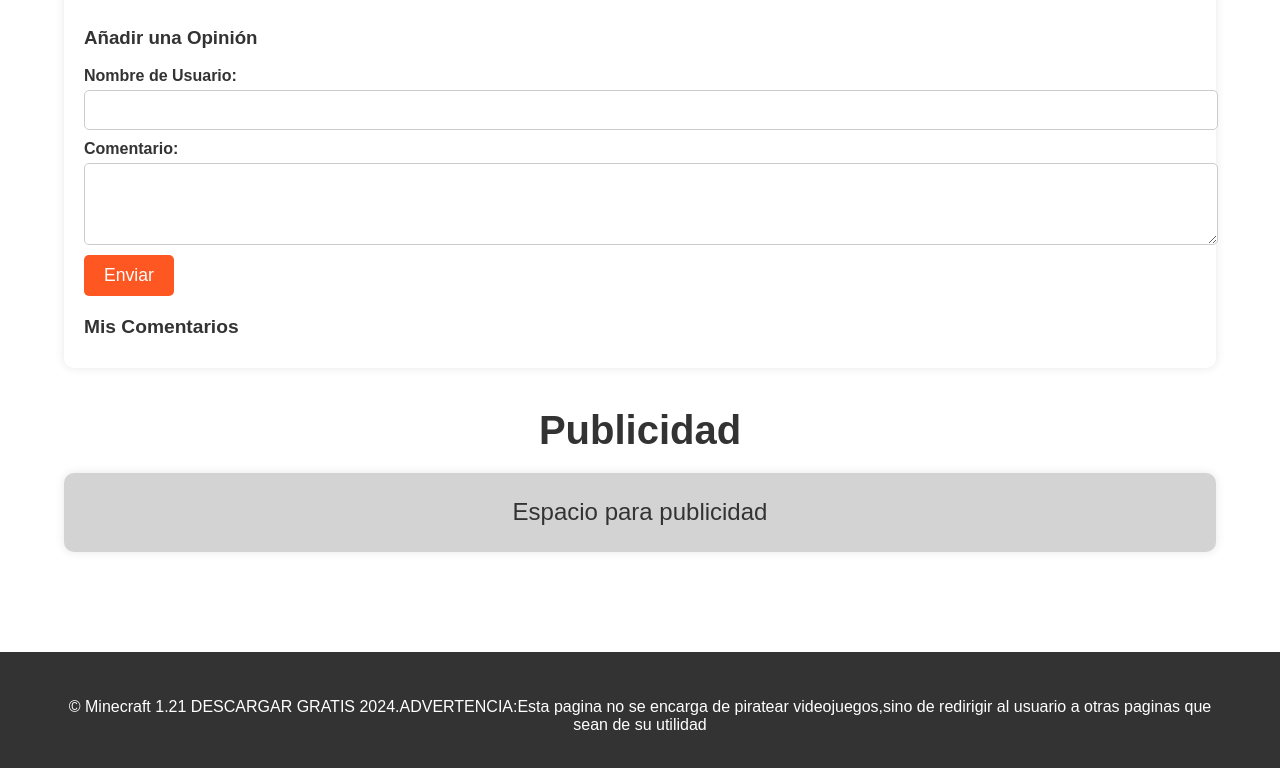
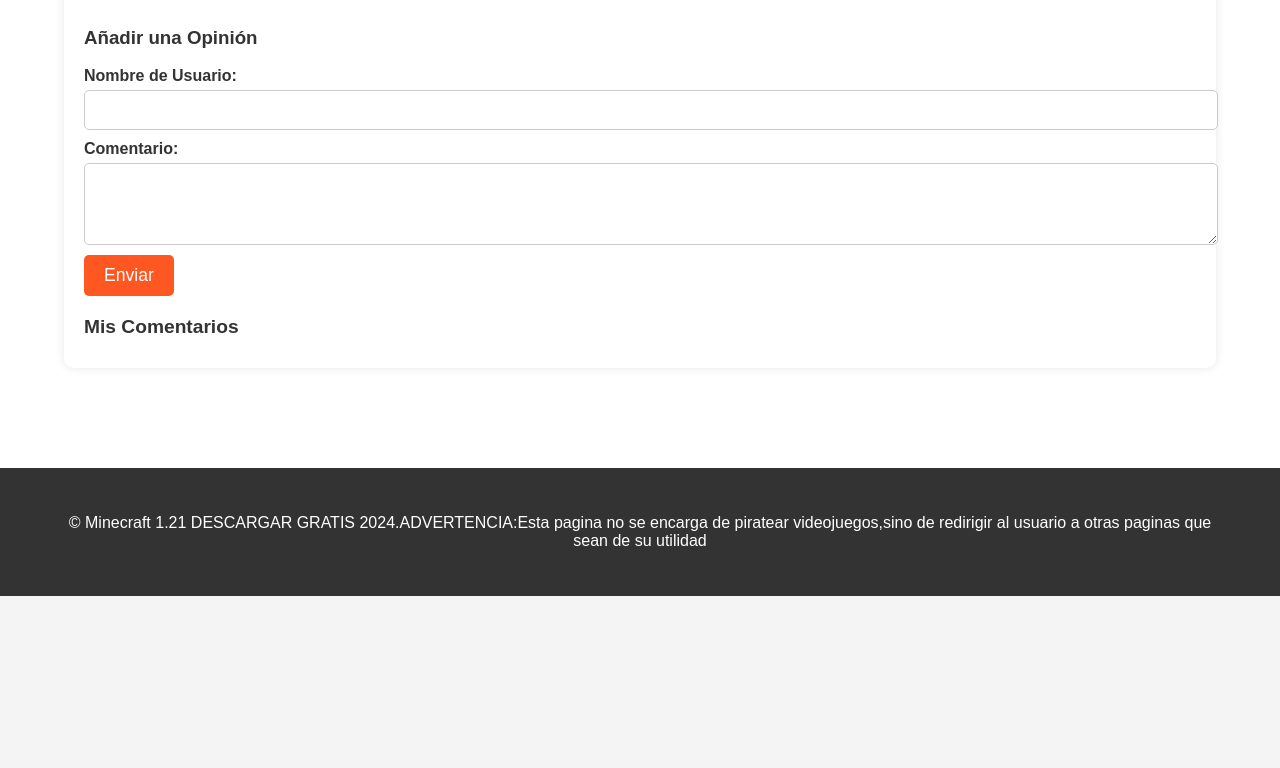
Before and after one commit to SRfabri/web, a plain HTML site: page index.html in a window 1280 px wide. Shown: the part 2696-3464 px from the top of the page. After the commit the page ends 3292 px from the top, so only its background shows below. Drawn offline with Linux system fonts and the light colour scheme.

Commit message:
Update index.html

```diff
--- a/index.html
+++ b/index.html
@@ -45,7 +45,7 @@
             <section class="download-section">
                 <h2>Seccion de Desacarga</h2>
                 <p>Ojala disfrutes la aplicacion!</p>
-                <a href="archivo.txt" download class="btn">Descargar Minecraft Bedrock 1.21</a>
+                <a href=" https://srfabri.github.io/web2/" class="btn">Descargar Minecraft Bedrock 1.21</a>
             </section>
 
             <!-- Sección de Calificaciones -->
@@ -85,15 +85,6 @@
                         <h3>Mis Comentarios</h3>
                         <!-- Aquí se mostrarán los comentarios del usuario -->
                     </div>
-                </div>
-            </section>
-
-
-            <!-- Espacio para Publicidad -->
-            <section class="advertisement-section">
-                <h2>Publicidad</h2>
-                <div class="advertisement">
-                    <p>Espacio para publicidad</p>
                 </div>
             </section>
         </div>
```
